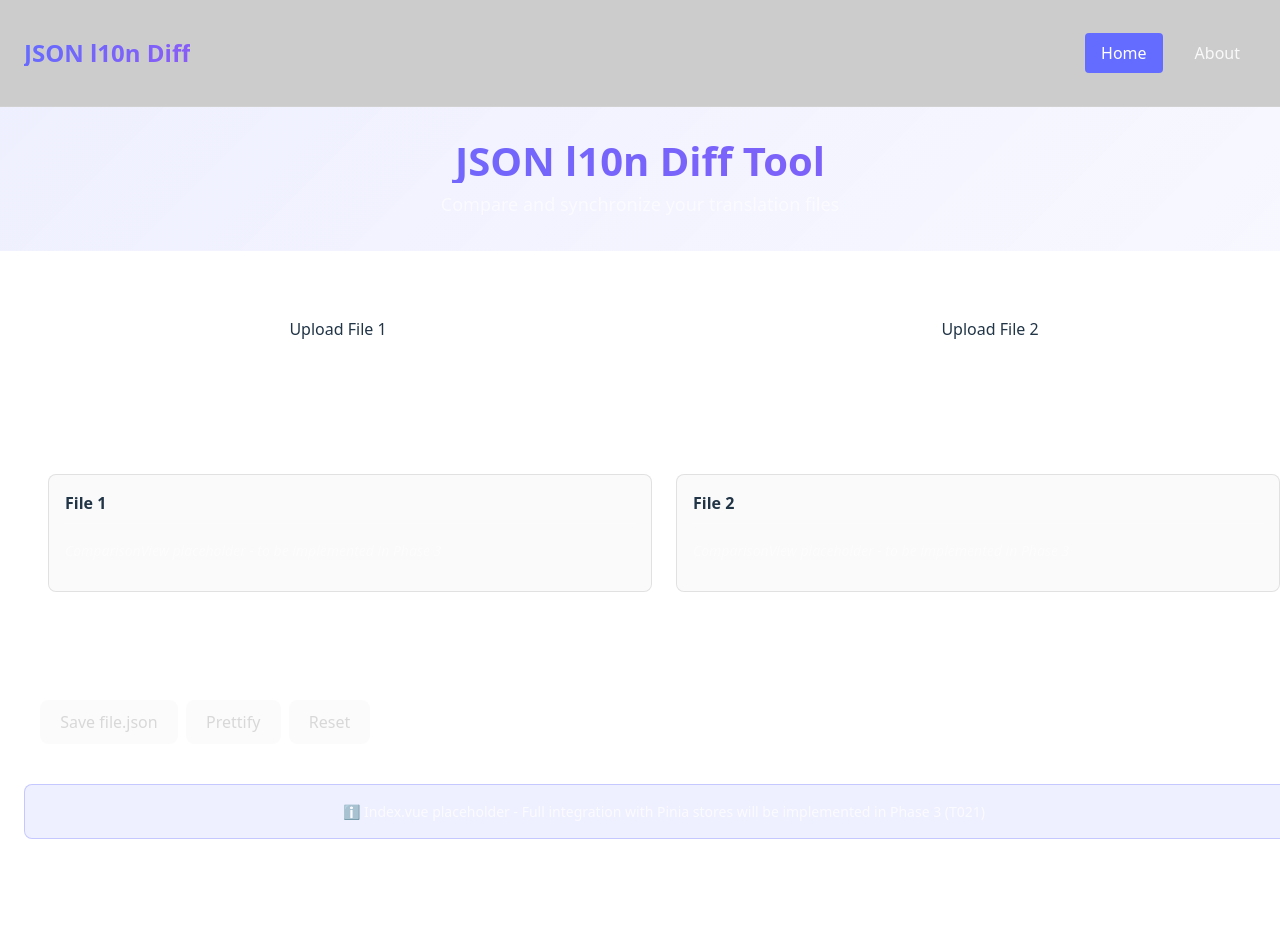
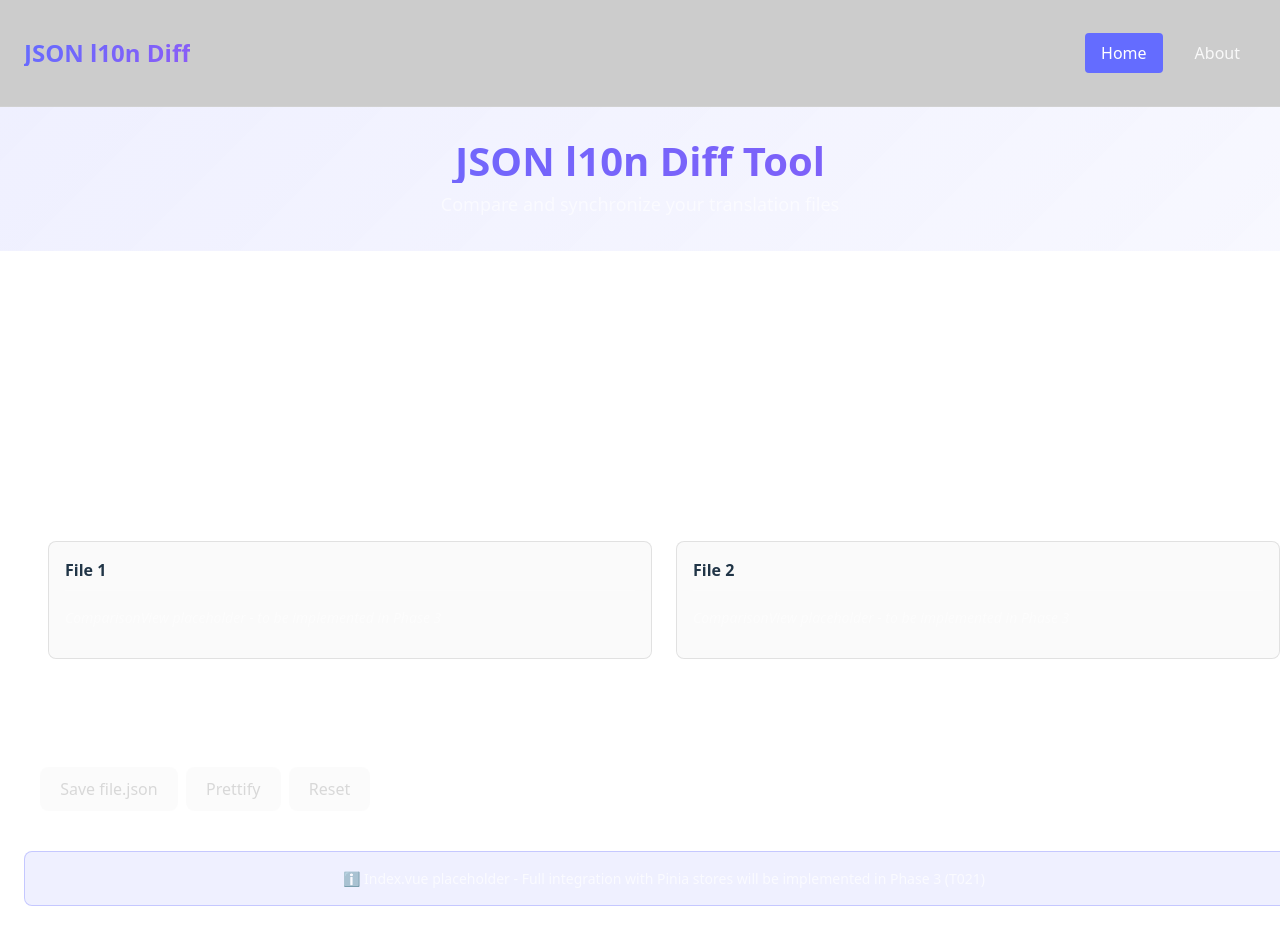
Before and after one commit to iirving/json-l10n-diff, a Vue app: page / in a window 1280 px wide. Shown: the top 930 px of the page. Before the commit the page ends 863 px from the top, so only its background shows below. Built offline with nearby package versions, Linux system fonts and the light colour scheme.

Commit message:
feat: implement FileUploader component with drag-and-drop support and file size validation

```diff
--- a/src/components/FileUploader.vue
+++ b/src/components/FileUploader.vue
@@ -1,45 +1,330 @@
 <script setup>
 /**
- * FileUploader Component (Placeholder)
+ * FileUploader Component
  *
  * Purpose: Handle file upload via drag-and-drop or file input
- * Features (to be implemented):
+ * Features:
  * - File input with drag-and-drop support
  * - Size validation (≤10MB)
- * - JSON validation
  * - Emit file-loaded/file-error events
+ * - Visual feedback for drag state and errors
  */
 
-defineProps({
+import { ref, computed } from 'vue';
+
+const props = defineProps({
   label: {
     type: String,
     default: 'Upload JSON File',
   },
+  accept: {
+    type: String,
+    default: '.json',
+  },
 });
 
-defineEmits(['file-loaded', 'file-error']);
+const emit = defineEmits(['file-loaded', 'file-error']);
+
+// Constants
+const MAX_FILE_SIZE = 10 * 1024 * 1024; // 10MB in bytes
+
+/**
+ * Generate a unique file input ID
+ * @returns {string} - Unique ID string
+ */
+const generateFileInputId = () => {
+  return `file-input-${Math.random().toString(36).substring(2, 11)}`;
+};
+
+// State
+const isDragOver = ref(false);
+const selectedFile = ref(null);
+const errorMessage = ref('');
+const fileInputId = ref(generateFileInputId());
+
+// Computed
+const hasError = computed(() => !!errorMessage.value);
+const hasFile = computed(() => !!selectedFile.value);
+
+/**
+ * Validate file size
+ * @param {File} file - File to validate
+ * @returns {boolean} - True if valid, false otherwise
+ */
+const validateFileSize = (file) => {
+  if (file.size > MAX_FILE_SIZE) {
+    const fileSizeMB = (file.size / (1024 * 1024)).toFixed(2);
+    errorMessage.value = `File size (${fileSizeMB}MB) exceeds the maximum allowed size of 10MB`;
+    emit('file-error', errorMessage.value);
+    return false;
+  }
+  return true;
+};
+
+/**
+ * Handle file selection/upload
+ * @param {File} file - Selected file
+ */
+const handleFile = (file) => {
+  if (!file) return;
+
+  // Clear previous error
+  errorMessage.value = '';
+
+  // Validate file size
+  if (!validateFileSize(file)) {
+    selectedFile.value = null;
+    return;
+  }
+
+  // File is valid
+  selectedFile.value = file;
+  emit('file-loaded', file);
+};
+
+/**
+ * Handle file input change event
+ * @param {Event} event - Input change event
+ */
+const handleFileInputChange = (event) => {
+  const file = event.target.files?.[0];
+  if (file) {
+    handleFile(file);
+  }
+};
+
+/**
+ * Handle drag enter event
+ * @param {DragEvent} event - Drag event
+ */
+const handleDragEnter = (event) => {
+  event.preventDefault();
+  isDragOver.value = true;
+};
+
+/**
+ * Handle drag leave event
+ */
+const handleDragLeave = () => {
+  isDragOver.value = false;
+};
+
+/**
+ * Handle drag over event
+ * @param {DragEvent} event - Drag event
+ */
+const handleDragOver = (event) => {
+  event.preventDefault();
+};
+
+/**
+ * Handle drop event
+ * @param {DragEvent} event - Drop event
+ */
+const handleDrop = (event) => {
+  event.preventDefault();
+  isDragOver.value = false;
+
+  const file = event.dataTransfer?.files?.[0];
+  if (file) {
+    handleFile(file);
+  }
+};
+
+/**
+ * Trigger file input click
+ */
+const triggerFileInput = () => {
+  document.getElementById(fileInputId.value)?.click();
+};
 </script>
 
 <template>
   <div class="file-uploader">
-    <p>{{ label }}</p>
-    <p class="placeholder-note">
-      FileUploader placeholder - to be implemented in Phase 3
-    </p>
+    <label :for="fileInputId" class="file-uploader__label">
+      {{ label }}
+    </label>
+
+    <div
+      class="file-uploader__drop-zone"
+      :class="{ 'drag-over': isDragOver, 'has-error': hasError }"
+      data-testid="drop-zone"
+      role="button"
+      tabindex="0"
+      :aria-label="`${label} - Drag and drop or click to upload`"
+      @click="triggerFileInput"
+      @dragenter="handleDragEnter"
+      @dragleave="handleDragLeave"
+      @dragover="handleDragOver"
+      @drop="handleDrop"
+      @keydown.enter="triggerFileInput"
+      @keydown.space.prevent="triggerFileInput"
+    >
+      <input
+        :id="fileInputId"
+        type="file"
+        :accept="accept"
+        class="file-uploader__input"
+        @change="handleFileInputChange"
+      />
+
+      <div v-if="!hasFile" class="file-uploader__instructions">
+        <svg
+          class="file-uploader__icon"
+          xmlns="http://www.w3.org/2000/svg"
+          fill="none"
+          viewBox="0 0 24 24"
+          stroke="currentColor"
+        >
+          <path
+            stroke-linecap="round"
+            stroke-linejoin="round"
+            stroke-width="2"
+            d="M7 16a4 4 0 01-.88-7.903A5 5 0 1115.9 6L16 6a5 5 0 011 9.9M15 13l-3-3m0 0l-3 3m3-3v12"
+          />
+        </svg>
+        <p class="file-uploader__text">
+          <span class="file-uploader__text--primary"
+            >Drag and drop your file here</span
+          >
+          <span class="file-uploader__text--secondary">or click to browse</span>
+        </p>
+      </div>
+
+      <div v-else class="file-uploader__file-info">
+        <svg
+          class="file-uploader__icon file-uploader__icon--success"
+          xmlns="http://www.w3.org/2000/svg"
+          fill="none"
+          viewBox="0 0 24 24"
+          stroke="currentColor"
+        >
+          <path
+            stroke-linecap="round"
+            stroke-linejoin="round"
+            stroke-width="2"
+            d="M9 12l2 2 4-4m6 2a9 9 0 11-18 0 9 9 0 0118 0z"
+          />
+        </svg>
+        <p class="file-uploader__filename">{{ selectedFile.name }}</p>
+      </div>
+    </div>
+
+    <div
+      v-if="hasError"
+      class="file-uploader__error"
+      data-testid="error-message"
+      role="alert"
+    >
+      {{ errorMessage }}
+    </div>
   </div>
 </template>
 
 <style scoped>
 .file-uploader {
-  border: 2px dashed rgba(255, 255, 255, 0.3);
-  border-radius: var(--radius-md);
-  padding: var(--spacing-lg);
-  text-align: center;
+  width: 100%;
 }
 
-.placeholder-note {
+.file-uploader__label {
+  display: block;
+  margin-bottom: var(--spacing-sm, 0.5rem);
+  font-weight: 600;
+  color: var(--text-primary, #fff);
   font-size: 0.875rem;
-  color: rgba(255, 255, 255, 0.5);
-  font-style: italic;
+}
+
+.file-uploader__input {
+  display: none;
+}
+
+.file-uploader__drop-zone {
+  border: 2px dashed var(--border-color, rgba(255, 255, 255, 0.3));
+  border-radius: var(--radius-md, 0.5rem);
+  padding: var(--spacing-xl, 2rem);
+  text-align: center;
+  cursor: pointer;
+  transition: all 0.2s ease;
+  background-color: var(--bg-secondary, rgba(255, 255, 255, 0.05));
+}
+
+.file-uploader__drop-zone:hover {
+  border-color: var(--primary-color, #646cff);
+  background-color: var(--bg-hover, rgba(100, 108, 255, 0.1));
+}
+
+.file-uploader__drop-zone:focus {
+  outline: 2px solid var(--primary-color, #646cff);
+  outline-offset: 2px;
+}
+
+.file-uploader__drop-zone.drag-over {
+  border-color: var(--primary-color, #646cff);
+  background-color: var(--bg-hover, rgba(100, 108, 255, 0.2));
+  transform: scale(1.02);
+}
+
+.file-uploader__drop-zone.has-error {
+  border-color: var(--error-color, #ef4444);
+}
+
+.file-uploader__instructions {
+  display: flex;
+  flex-direction: column;
+  align-items: center;
+  gap: var(--spacing-md, 1rem);
+}
+
+.file-uploader__icon {
+  width: 48px;
+  height: 48px;
+  color: var(--text-secondary, rgba(255, 255, 255, 0.6));
+}
+
+.file-uploader__icon--success {
+  color: var(--success-color, #10b981);
+}
+
+.file-uploader__text {
+  display: flex;
+  flex-direction: column;
+  gap: var(--spacing-xs, 0.25rem);
+  margin: 0;
+}
+
+.file-uploader__text--primary {
+  font-size: 1rem;
+  font-weight: 500;
+  color: var(--text-primary, #fff);
+}
+
+.file-uploader__text--secondary {
+  font-size: 0.875rem;
+  color: var(--text-secondary, rgba(255, 255, 255, 0.6));
+}
+
+.file-uploader__file-info {
+  display: flex;
+  flex-direction: column;
+  align-items: center;
+  gap: var(--spacing-sm, 0.5rem);
+}
+
+.file-uploader__filename {
+  margin: 0;
+  font-size: 0.875rem;
+  font-weight: 500;
+  color: var(--text-primary, #fff);
+  word-break: break-all;
+}
+
+.file-uploader__error {
+  margin-top: var(--spacing-sm, 0.5rem);
+  padding: var(--spacing-sm, 0.5rem) var(--spacing-md, 1rem);
+  background-color: var(--error-bg, rgba(239, 68, 68, 0.1));
+  border: 1px solid var(--error-color, #ef4444);
+  border-radius: var(--radius-sm, 0.25rem);
+  color: var(--error-color, #ef4444);
+  font-size: 0.875rem;
 }
 </style>
```
Also changed, not shown: specs/001-json-i18n-comparison/tasks.md (+2 -2 lines), 1 other file (tests, documents, lock files or other folders).
